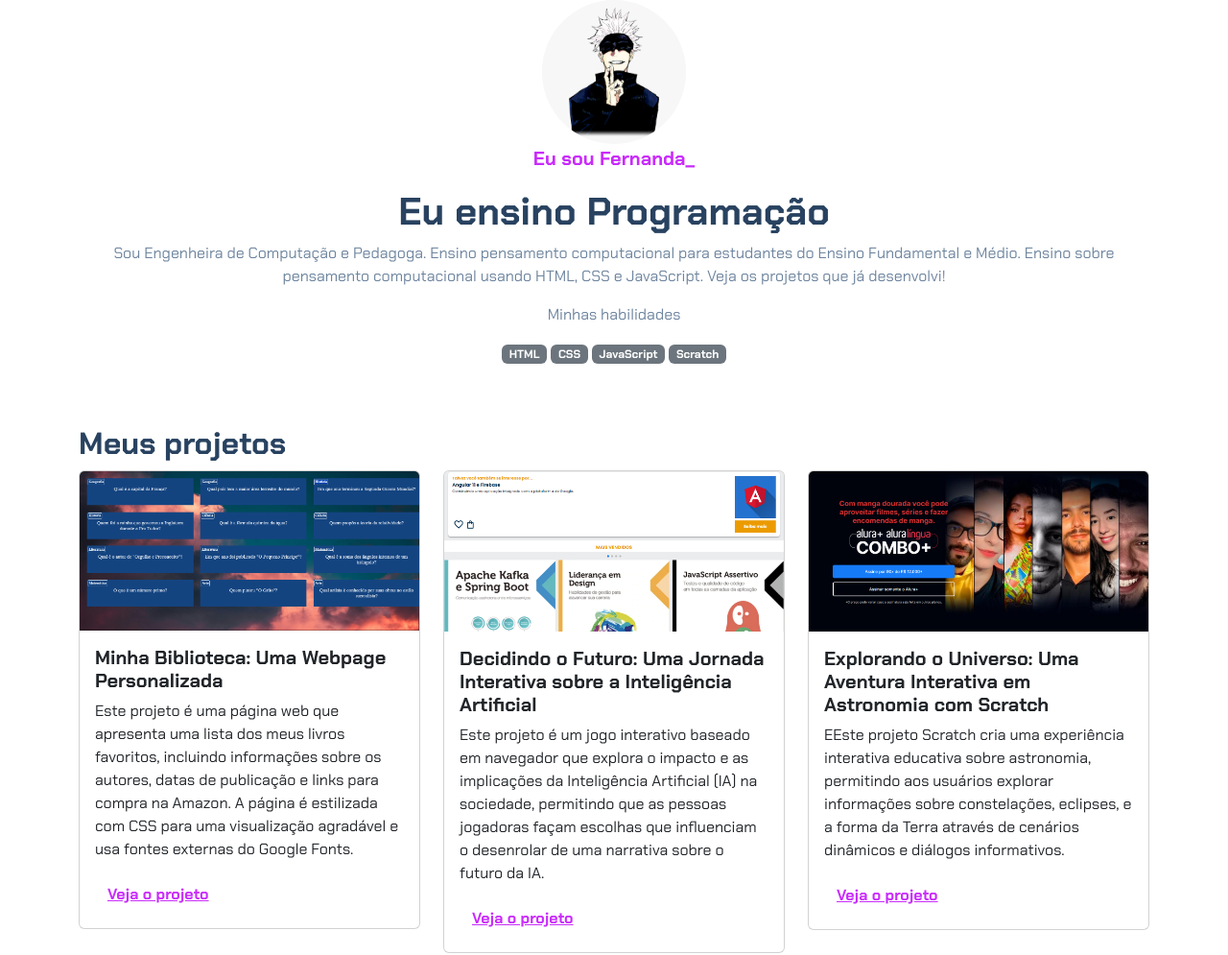
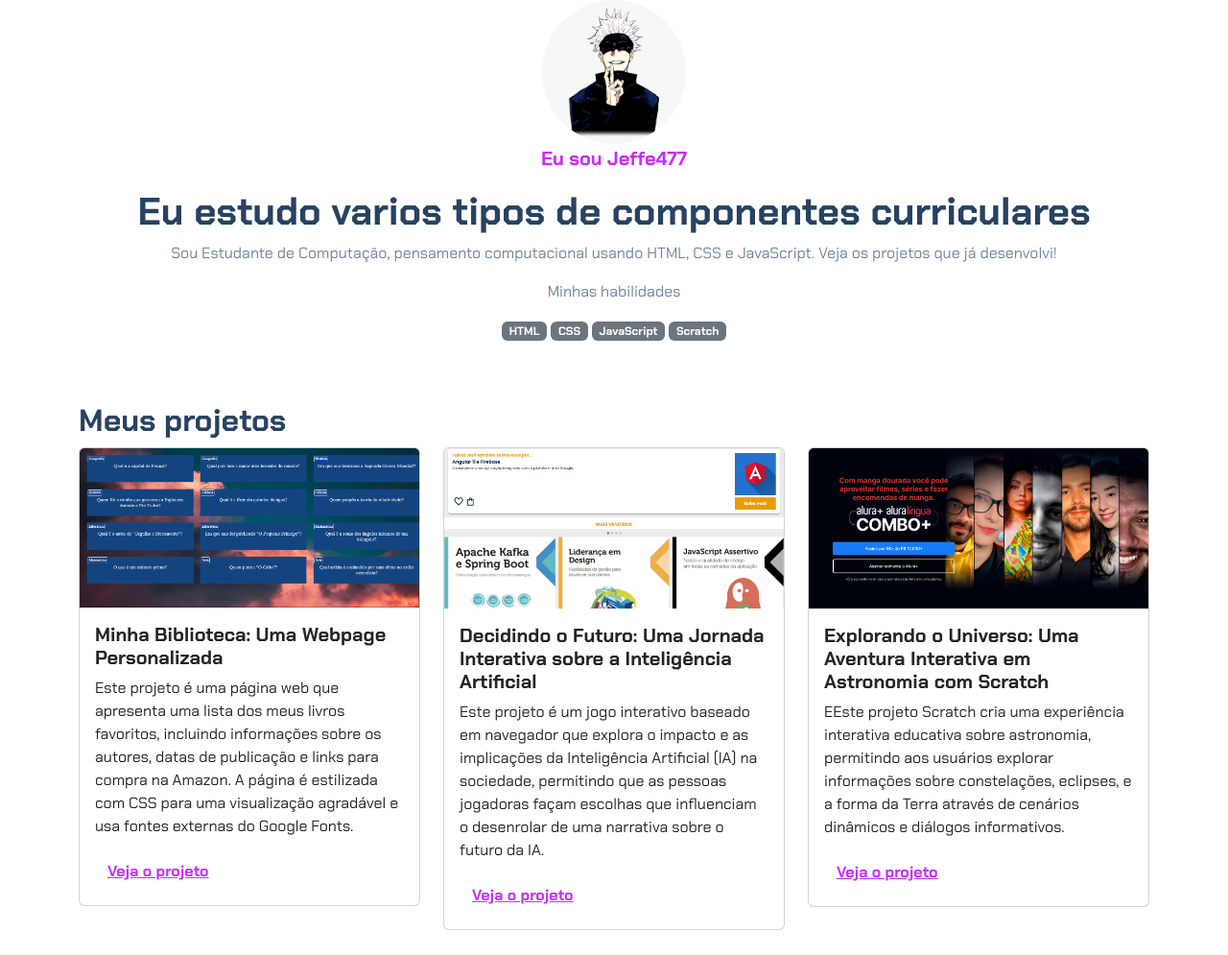
Before and after one commit to jeffe499/portifolio, a plain HTML site: page index.html in a window 1280 px wide. Shown: the top 995 px of the page at 96% size. Drawn offline with nearby package versions, Linux system fonts and the light colour scheme.

Commit message:
jhjgvcyf

```diff
--- a/index.html
+++ b/index.html
@@ -14,10 +14,9 @@
     <header class="container text-center">
         <img src="img/avatar-perfil.png" alt="avatar da Fernanda" class="rounded-circle" width="150" height="150"
             srcset="">
-        <p class="lead">Eu sou Fernanda_</p>
-        <h1>Eu ensino Programação</h1>
-        <p>Sou Engenheira de Computação e Pedagoga. Ensino pensamento computacional para estudantes do Ensino
-            Fundamental e Médio. Ensino sobre pensamento computacional usando HTML, CSS e JavaScript. Veja os projetos
+        <p class="lead">Eu sou Jeffe477</p>
+        <h1>Eu estudo varios tipos de componentes curriculares</h1>
+        <p>Sou Estudante de Computação, pensamento computacional usando HTML, CSS e JavaScript. Veja os projetos
             que já desenvolvi!</p>
         <p>Minhas habilidades</p>
         <div>
```
